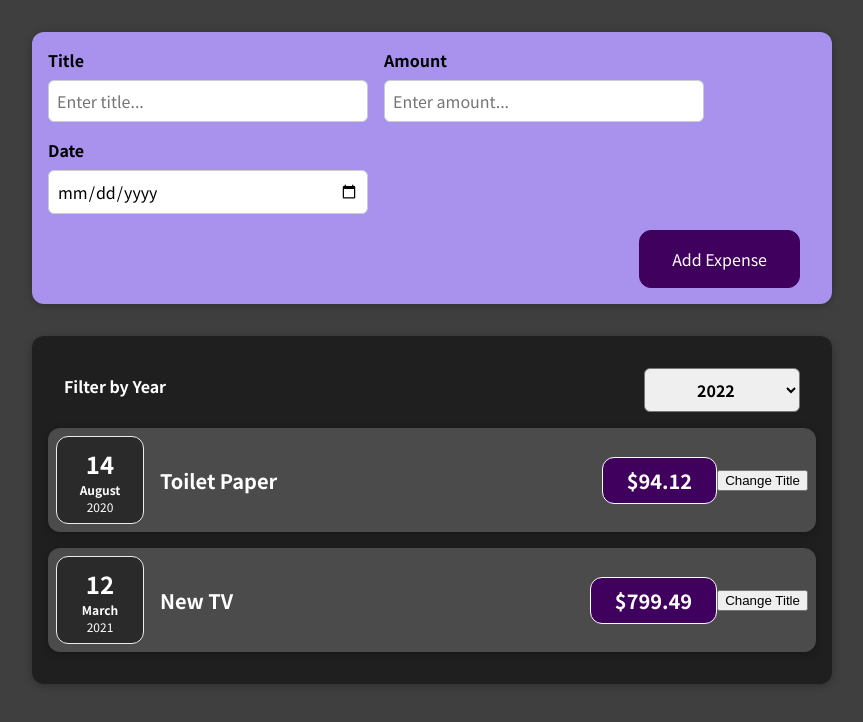
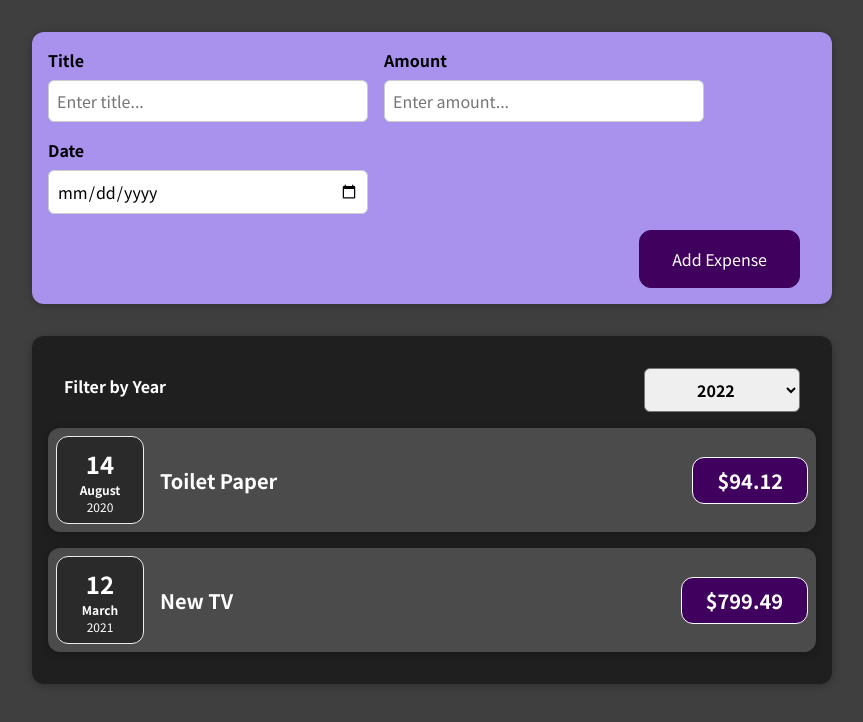
Before and after one commit to daniyalzafarm/react-expense-tracker, a React (Create React App) app: page / in a window 1280 px wide. Shown: the top 722 px of the page, without its empty margins (208-1071 px from the left). Built offline with nearby package versions, Linux system fonts and the light colour scheme.

Commit message:
Change Title button Removed

```diff
--- a/src/components/Expenses/ExpenseItem.js
+++ b/src/components/Expenses/ExpenseItem.js
@@ -3,20 +3,20 @@
 import ExpenseDate from "./ExpenseDate";
 import "./ExpenseItem.css";
 function ExpenseItem(props) {
-  const [title, setTitle] = useState(props.title);
+  // const [title, setTitle] = useState(props.title);
 
-  const clickHandler = () => {
-    setTitle("Updated!");
-    console.log(title);
-  };
+  // const clickHandler = () => {
+  //   setTitle("Updated!");
+  //   console.log(title);
+  // };
   return (
     <Card className="expense-item">
       <ExpenseDate date={props.date} />
       <div className="expense-item__description">
-        <h2>{title}</h2>
+        <h2>{props.title}</h2>
         <div className="expense-item__price">${props.amount}</div>
       </div>
-      <button onClick={clickHandler}>Change Title</button>
+      {/* <button onClick={clickHandler}>Change Title</button> */}
     </Card>
   );
 }
```
